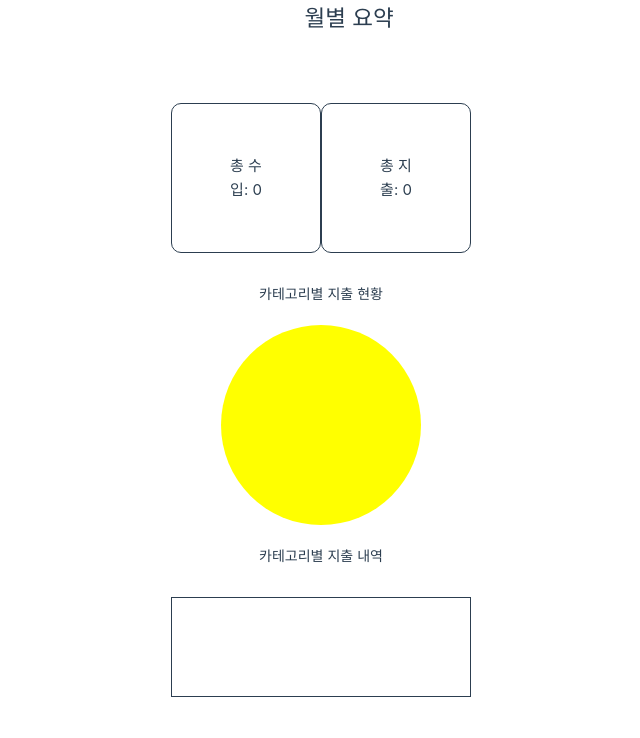
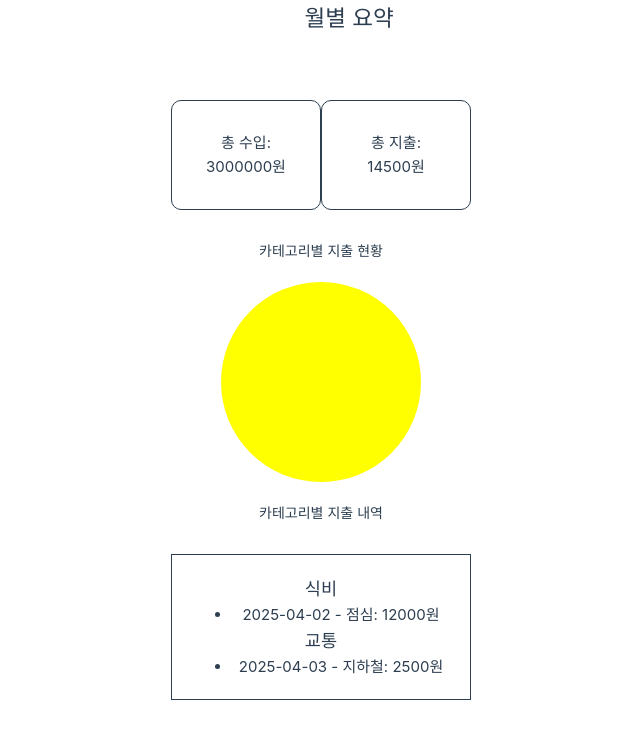
Before and after one commit to Hwang-Dawon/coinit, a Vue app: page /summary in a window 1280 px wide. Shown: the top 738 px of the page, without its empty margins (169-809 px from the left). Built offline with nearby package versions, Linux system fonts and the light colour scheme; data requests are answered from the project's data file.

Commit message:
summary, db 파일 연동

```diff
--- a/src/components/Summary.vue
+++ b/src/components/Summary.vue
@@ -1,5 +1,31 @@
+<template>
+  <div class="summary">
+    <h2 class="title">월별 요약</h2>
+    <div class="month-summary">
+      <p class="income">총 수입: {{ totalIncome }}원</p>
+      <p class="expense">총 지출: {{ totalExpense }}원</p>
+    </div>
+
+    <h2 class="summary-title">카테고리별 지출 현황</h2>
+    <div class="category-summary" :style="getPieChartStyle()"></div>
+
+    <h2 class="detail-title">카테고리별 지출 내역</h2>
+    <div class="category-detail">
+      <div v-for="item in categoryDetails" :key="item.category">
+        <h3>{{ item.category }}</h3>
+        <ul>
+          <li v-for="transaction in item.transactions" :key="transaction.id">
+            {{ transaction.date }} - {{ transaction.description }}:
+            {{ transaction.amount }}원
+          </li>
+        </ul>
+      </div>
+    </div>
+  </div>
+</template>
+
 <script setup>
-import { ref } from 'vue';
+import { ref, onMounted } from 'vue';
 import axios from 'axios';
 
 const totalIncome = ref(0);
@@ -7,25 +33,89 @@ const totalExpense = ref(0);
 const transactions = ref([]);
 const categorySummary = ref({});
 const categoryDetails = ref([]);
+
+onMounted(async () => {
+  try {
+    const response = await axios.get('http://localhost:3001/transactions');
+    transactions.value = response.data;
+    calculateSummary();
+    calculateCategorySummary();
+    calculateCategoryDetails();
+  } catch (error) {
+    console.error('Error fetching transactions:', error);
+  }
+});
+
+const calculateSummary = () => {
+  totalIncome.value = 0;
+  totalExpense.value = 0;
+
+  transactions.value.forEach((transaction) => {
+    if (transaction.type === 'income') {
+      totalIncome.value += transaction.amount;
+    } else if (transaction.type === 'expense') {
+      totalExpense.value += transaction.amount;
+    }
+  });
+};
+
+const calculateCategorySummary = () => {
+  const summary = {};
+
+  transactions.value.forEach((transaction) => {
+    if (transaction.type === 'expense') {
+      const category = transaction.category;
+      if (summary[category]) {
+        summary[category] += transaction.amount;
+      } else {
+        summary[category] = transaction.amount;
+      }
+    }
+  });
+
+  categorySummary.value = summary;
+};
+
+const calculateCategoryDetails = () => {
+  const details = [];
+
+  for (const category in categorySummary.value) {
+    const categoryTransactions = transactions.value.filter(
+      (transaction) =>
+        transaction.type === 'expense' && transaction.category === category
+    );
+    details.push({ category, transactions: categoryTransactions });
+  }
+
+  categoryDetails.value = details;
+};
+
+const getPieChartStyle = () => {
+  const total = Object.values(categorySummary.value).reduce(
+    (acc, val) => acc + val,
+    0
+  );
+  let startAngle = 0;
+  let gradient = '';
+
+  Object.entries(categorySummary.value).forEach(([category, amount]) => {
+    const sliceAngle = (amount / total) * 360;
+    const color = '#' + Math.floor(Math.random() * 16777215).toString(16); // 랜덤 색상 생성
+    gradient += `, ${color} ${startAngle}deg ${startAngle + sliceAngle}deg`;
+    startAngle += sliceAngle;
+  });
+
+  return {
+    backgroundImage: `conic-gradient(white 0deg${gradient})`,
+    width: '200px',
+    height: '200px',
+    borderRadius: '50%',
+    margin: '20px auto',
+  };
+};
 </script>
 
-<template>
-  <div class="summary">
-    <h2 class="title">월별 요약</h2>
-    <div class="month-summary">
-      <p class="income">총 수입: {{ totalIncome }}</p>
-      <p class="expense">총 지출: {{ totalExpense }}</p>
-    </div>
-
-    <h2 class="summary-title">카테고리별 지출 현황</h2>
-    <div class="category-summary"></div>
-
-    <h2 class="detail-title">카테고리별 지출 내역</h2>
-    <div class="category-detail"></div>
-  </div>
-</template>
-
-<!-- 스타일 생성 -->
+<!-- 스타일 부분 -->
 <style scoped>
 .summary {
   text-align: center;
@@ -50,7 +140,7 @@ const categoryDetails = ref([]);
 .income,
 .expense {
   border: 1px solid;
-  padding: 50px 50px;
+  padding: 30px 30px;
   border-radius: 10px;
   width: 150px;
   margin: 0 10px;
@@ -67,12 +157,13 @@ const categoryDetails = ref([]);
 
 /* 카테고리별 지출현황 */
 .category-summary {
+  background-color: yellow;
   width: 200px;
   height: 200px;
   border-radius: 50%;
   margin: 20px auto;
-  background-color: yellow;
 }
+
 /* 카테고리별 지출내역 */
 .category-detail {
   border: 1px solid;
--- a/src/router/index.js
+++ b/src/router/index.js
@@ -1,16 +1,10 @@
 // index.js
 import { createRouter, createWebHistory } from 'vue-router';
 import Summary from '@/components/Summary.vue';
-// import HomeView from '@/views/HomeView.vue'; // HomeView 컴포넌트 import
 
 const router = createRouter({
   history: createWebHistory(import.meta.env.BASE_URL),
   routes: [
-    // {
-    //   path: '/', // 루트 경로
-    //   name: 'home',
-    //   component: HomeView, // HomeView 컴포넌트 사용
-    // },
     {
       path: '/summary',
       name: 'summary',
```
